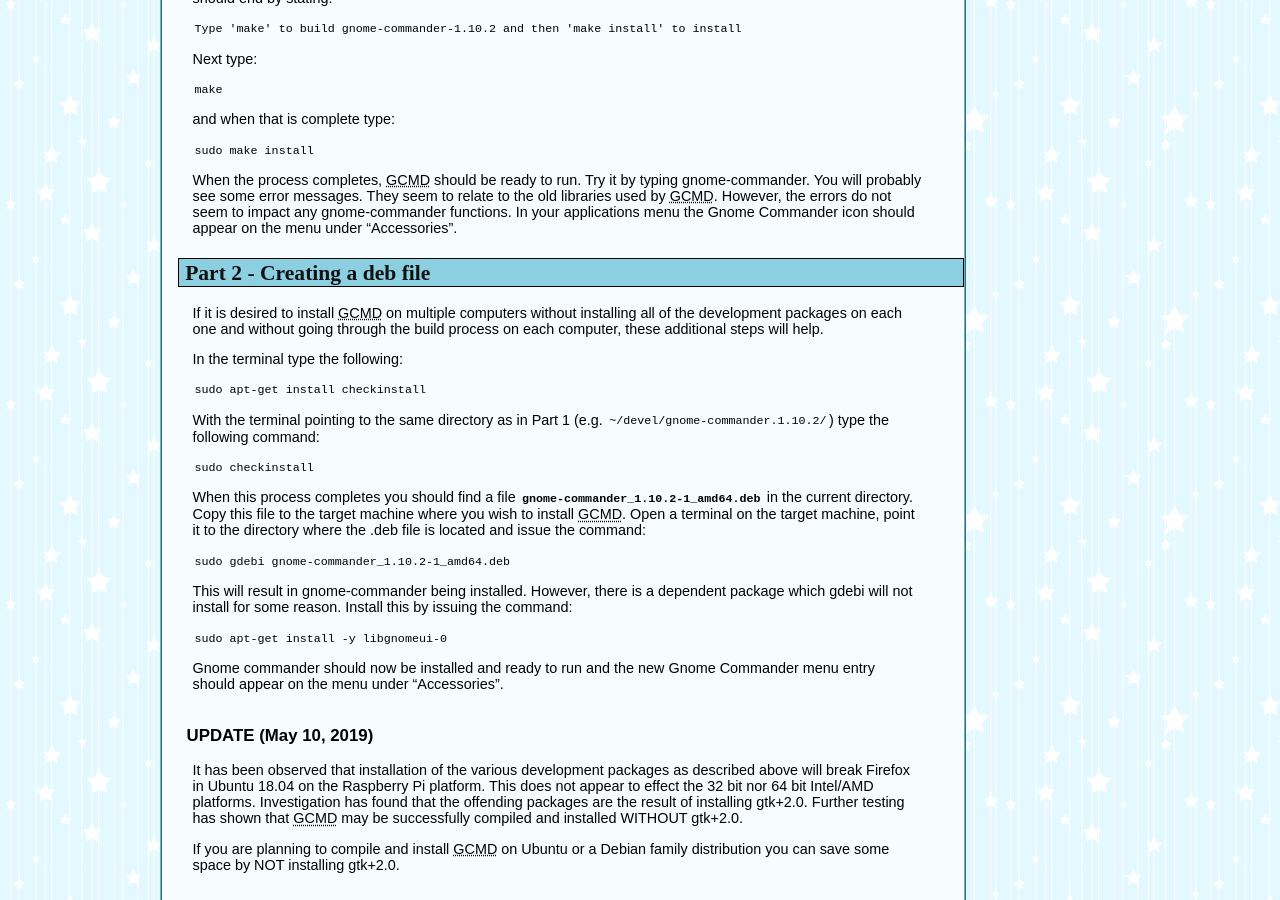
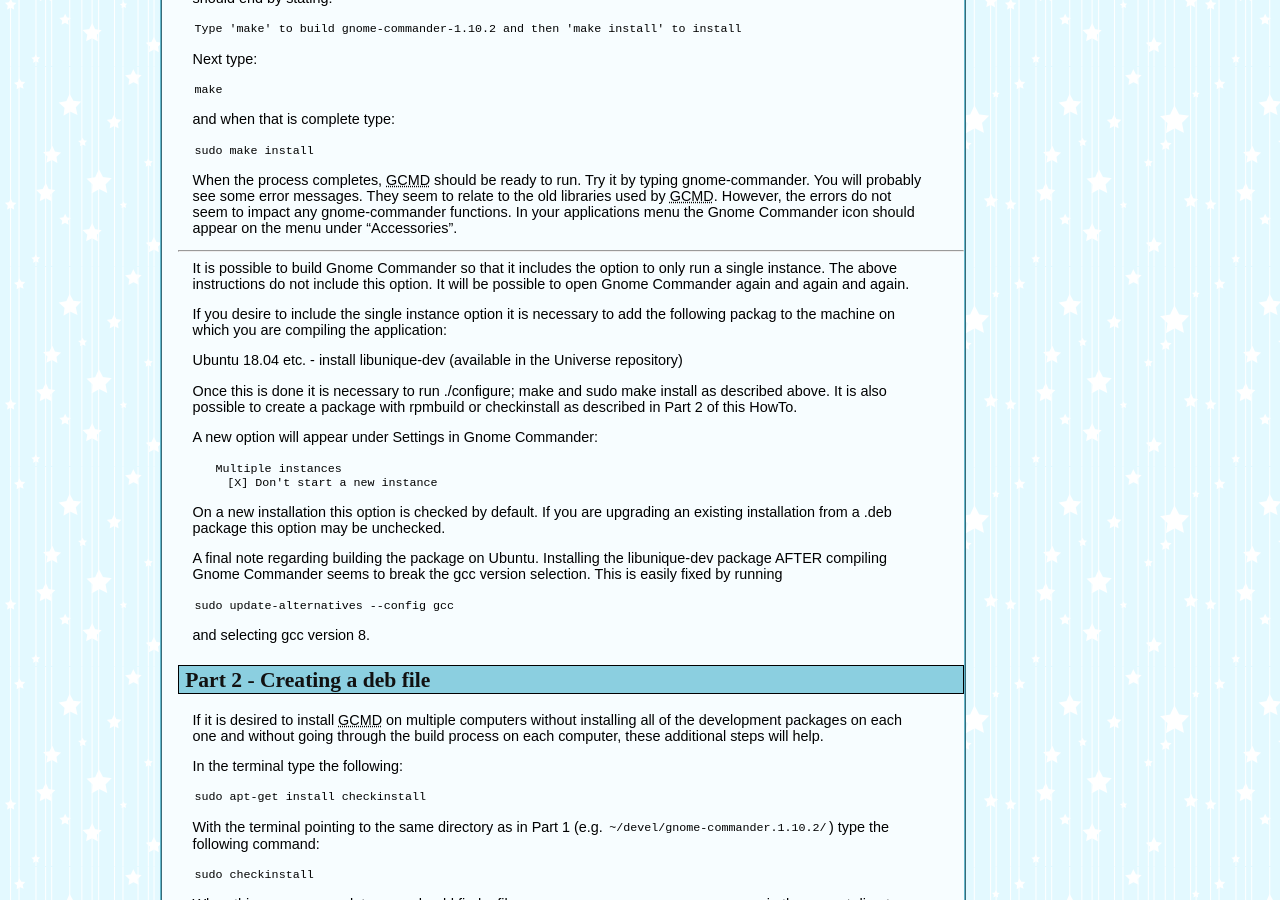
Before and after one commit to gcmd/gcmd.github.io, a Jekyll site: the page built from _posts/2019-05-30-gcmd-ubuntu-deb.md, in a window 1280 px wide and 900 px high, scrolled down 1133 px. Built offline with Jekyll 4.4.1, drawn with Linux system fonts in a browser that asks for light colours.

Commit message:
Add notes about libunitque in Ubuntu and CentOS

````diff
--- a/_posts/2019-05-30-gcmd-ubuntu-deb.md
+++ b/_posts/2019-05-30-gcmd-ubuntu-deb.md
@@ -107,6 +107,43 @@
 menu the Gnome Commander icon should appear on the menu under
 "Accessories".
 
+-----
+
+It is possible to build Gnome Commander so that it includes the option
+to only run a single instance. The above instructions do not include
+this option. It will be possible to open Gnome Commander again and again
+and again.
+
+If you desire to include the single instance option it is necessary to
+add the following packag to the machine on which you are compiling the
+application:
+
+Ubuntu 18.04 etc. - install libunique-dev (available in the Universe repository)
+
+Once this is done it is necessary to run ./configure; make and sudo make
+install as described above. It is also possible to create a package with
+rpmbuild or checkinstall as described in Part 2 of this HowTo.
+
+A new option will appear under Settings in Gnome Commander:
+
+```
+   Multiple instances
+     [X] Don't start a new instance
+```
+
+On a new installation this option is checked by default. If you are
+upgrading an existing installation from a .deb package this option may
+be unchecked.
+
+A final note regarding building the package on Ubuntu. Installing the
+libunique-dev package AFTER compiling Gnome Commander seems to break the
+gcc version selection. This is easily fixed by running
+
+```
+sudo update-alternatives --config gcc
+```
+and selecting gcc version 8.
+
 ## Part 2 - Creating a deb file
 
 If it is desired to install GCMD on multiple computers without installing all of the development packages on each one and without going through the build process on each computer, these additional steps will help.
````
Also changed, not shown: _posts/2019-05-30-gcmd-centos-rpm.md (+16 -2 lines).
